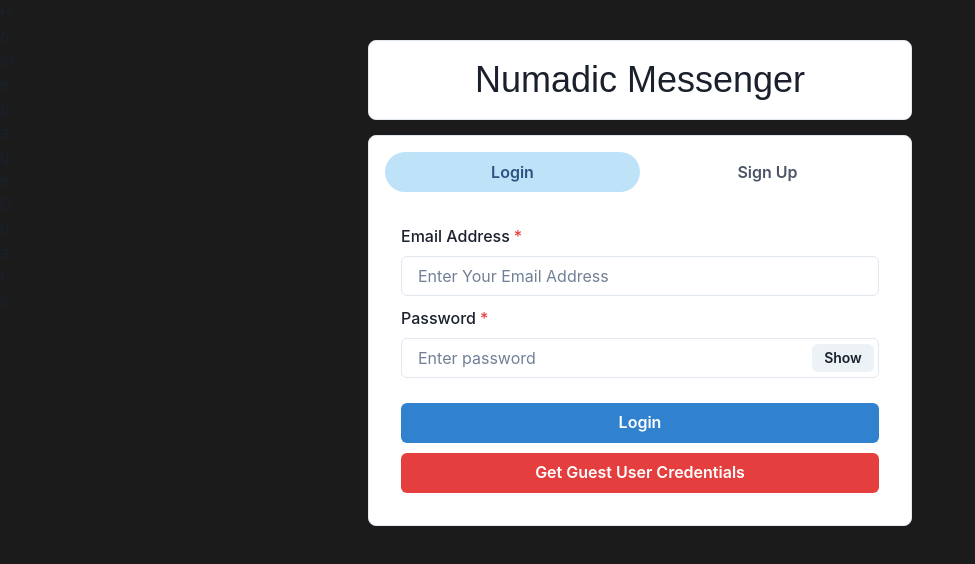
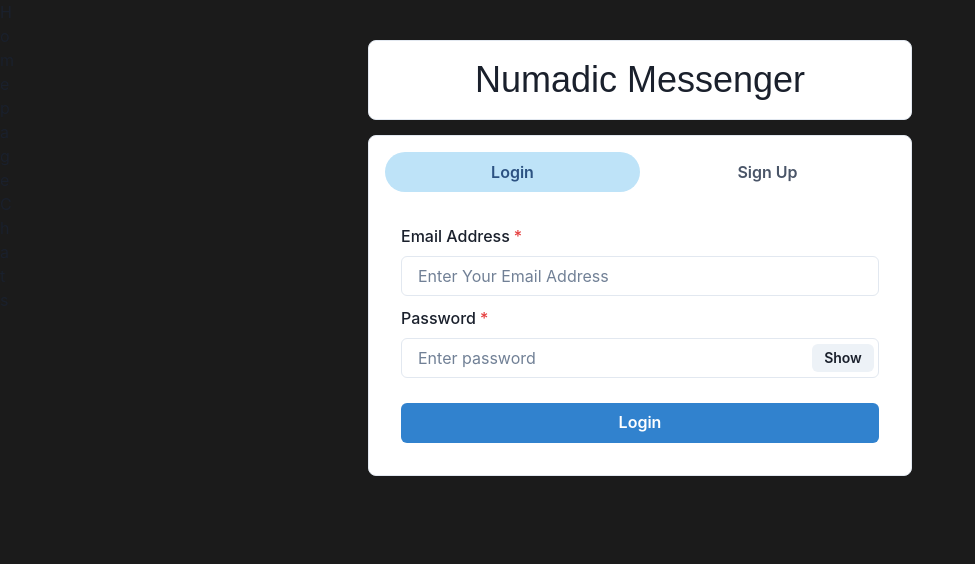
Before and after one commit to JigXi-13/NumadicMessenger, a React (Create React App) app in the folder frontend/: page / in a window 1280 px wide. Shown: the top 564 px of the page, without its empty margins (0-975 px from the left). Built offline with nearby package versions, Linux system fonts and the light colour scheme.

Commit message:
remove guest button

```diff
--- a/frontend/src/components/Login.js
+++ b/frontend/src/components/Login.js
@@ -112,17 +112,6 @@ function Login() {
       >
         Login
       </Button>
-      <Button
-        variant="solid"
-        colorScheme="red"
-        width="100%"
-        onClick={() => {
-          setEmail("guest@example.com");
-          setPassword("123456");
-        }}
-      >
-        Get Guest User Credentials
-      </Button>
     </VStack>
   );
 }
```
